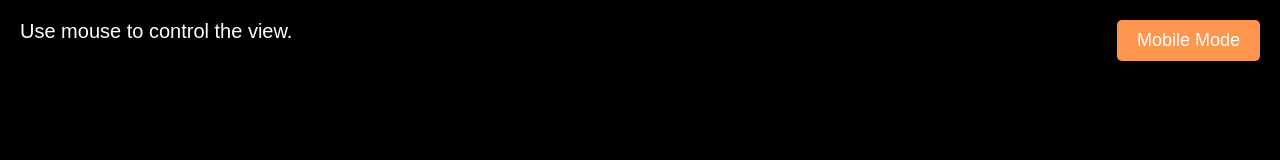
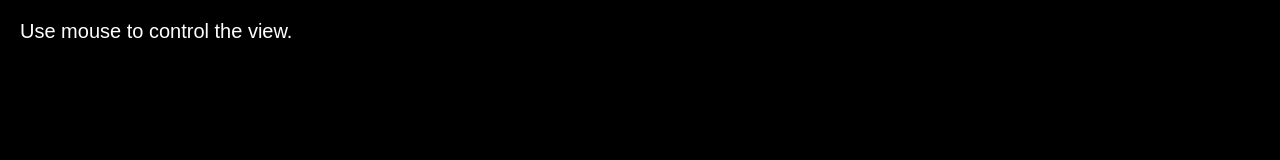
Before and after one commit to JHPCS/JHPCS.github.io, a plain HTML site: page port.html in a window 1280 px wide. Drawn offline with nearby package versions, Linux system fonts and the light colour scheme; no server answers.

Commit message:
Update port.html

```diff
--- a/port.html
+++ b/port.html
@@ -66,20 +66,6 @@
     #controls.mobile {
         display: none;
     }
-    #mobileModeButton {
-        position: absolute;
-        top: 20px;
-        right: 20px;
-        background-color: #ff964f;
-        color: white;
-        padding: 10px 20px;
-        border: none;
-        border-radius: 5px;
-        font-size: 18px;
-        cursor: pointer;
-        z-index: 10;
-        user-select: none;
-    }
     </style>
 </head>
 <body>
@@ -92,8 +78,6 @@
         <div id="wheel" class="control-wheel"></div>
     </div>
 
-    <div id="mobileModeButton">Mobile Mode</div>
-
     <script src="https://cdnjs.cloudflare.com/ajax/libs/three.js/r128/three.min.js"></script>
     <script src="https://cdn.jsdelivr.net/npm/three@0.128.0/examples/js/loaders/GLTFLoader.js"></script>
     <script src="port.js"></script>
```
